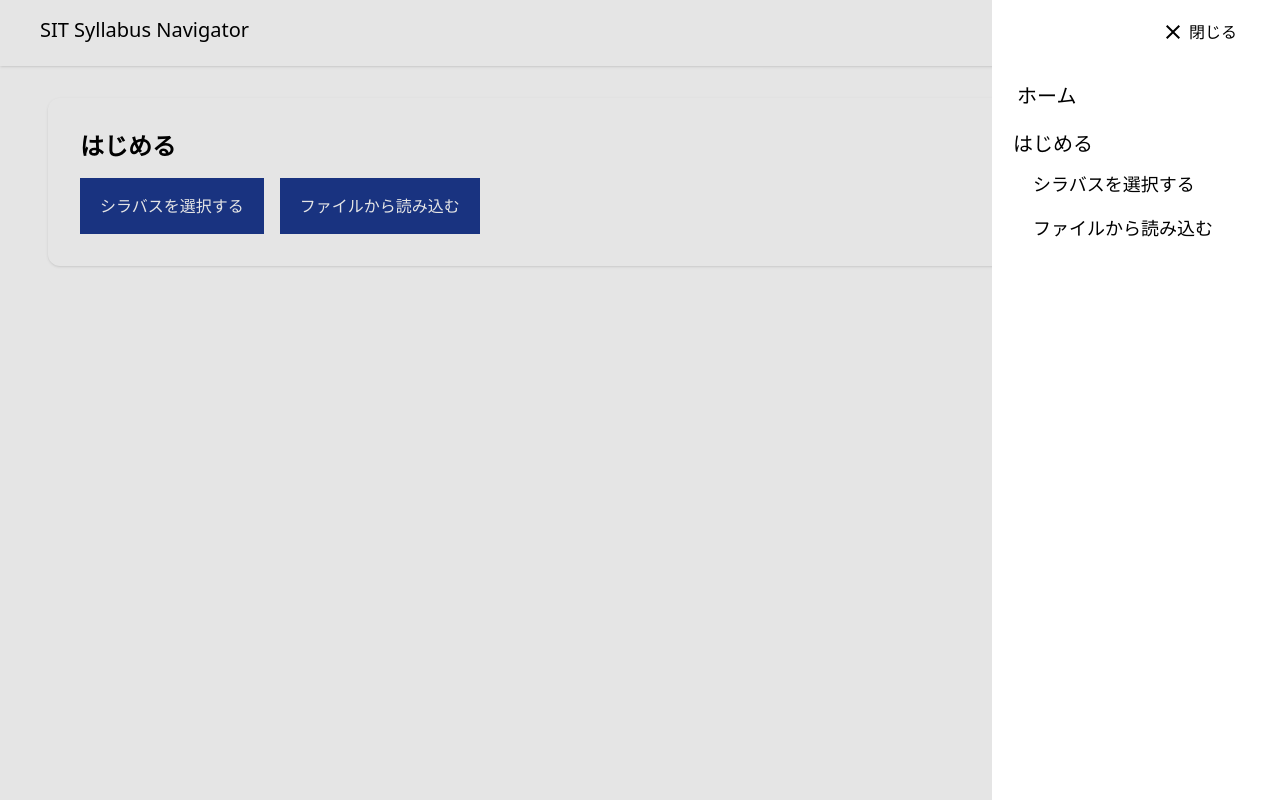
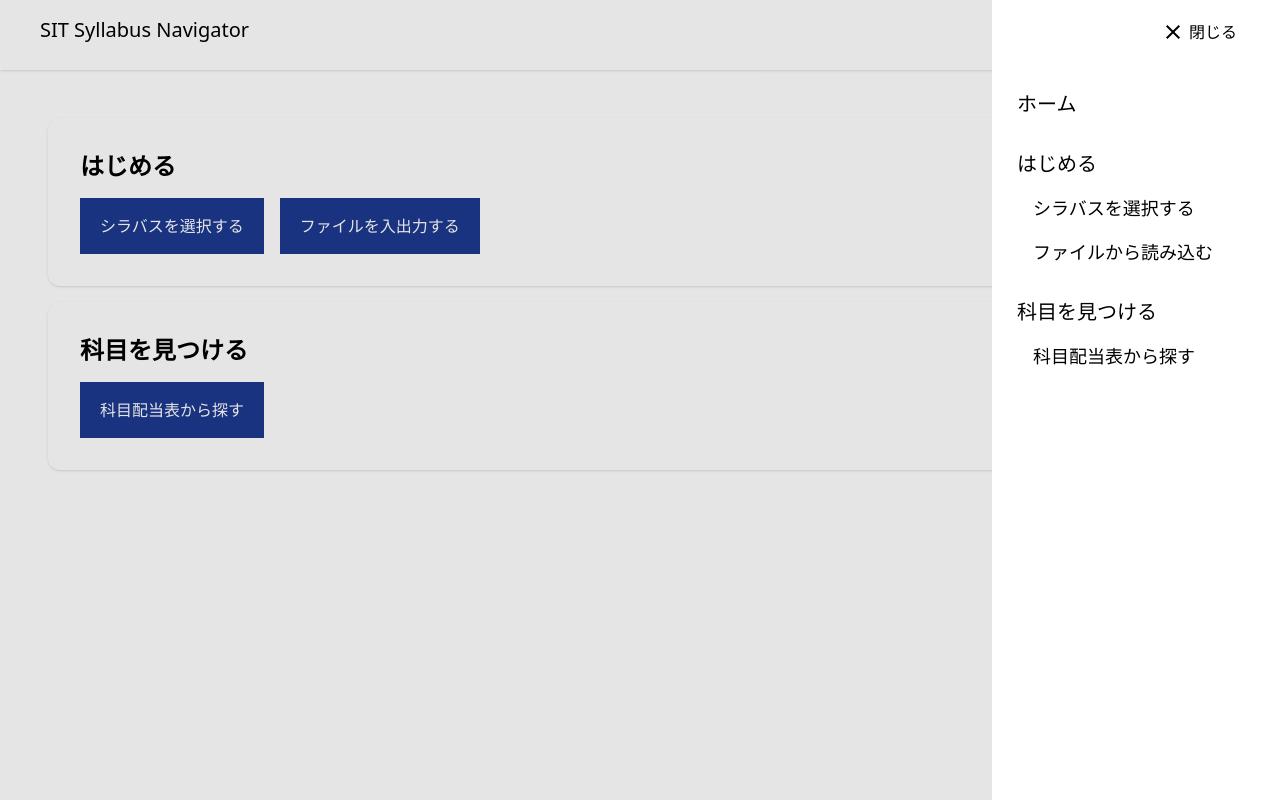
Before and after one commit to glyzinieh/SIT-Syllabus-Navigator, a Next.js app: page / in a window 1280 px wide. Both pictures are taken after a click on the button "メニュー". Built offline with nearby package versions, Linux system fonts and the light colour scheme; what @digital-go-jp/tailwind-theme-plugin would draw is missing.

Commit message:
レイアウトを調整

```diff
--- a/src/app/_components/header.tsx
+++ b/src/app/_components/header.tsx
@@ -17,10 +17,8 @@ export default function Header() {
 	return (
 		<>
 			<header className="shadow">
-        <div className="container mx-auto px-10 py-4 flex justify-between">
-          <h1 className="text-xl">
+				<div className="container mx-auto px-10 py-4 flex justify-between text-xl">
 					<Link href="/">SIT Syllabus Navigator</Link>
-          </h1>
 					<HamburgerMenuButton
 						className="p-1"
 						onClick={() => drawerRef.current?.showModal()}
@@ -35,9 +33,6 @@ export default function Header() {
 				className="m-[unset] max-w-full max-h-[unset] w-72 h-dvh start-auto bg-white shadow-2 border-l border-l-transparent [scrollbar-gutter:stable] backdrop:bg-opacity-gray-100 forced-colors:backdrop:bg-[#000b]"
 				ref={drawerRef}
 			>
-        <h2 id={`${drawerId}-heading`} className="sr-only">
-          サンプルメニュー
-        </h2>
 				<div className="flex justify-end p-4">
 					<HamburgerMenuButton
 						className="p-1"
@@ -48,23 +43,43 @@ export default function Header() {
 					</HamburgerMenuButton>
 				</div>
 				<div className="mx-auto px-4">
-          <section className="my-2">
+					<section className="my-4">
 						<div className={`text-xl ${linkClasses}`}>
-              <Link href="/" onClick={() => drawerRef.current?.close()}>
+							<Link
+								href="/"
+								onClick={() => drawerRef.current?.close()}
+							>
 								ホーム
 							</Link>
 						</div>
 					</section>
-          <section className="my-2">
-            <h2 className="text-xl p-1">はじめる</h2>
+					<section className="my-4">
+						<h2 className="text-xl p-2">はじめる</h2>
 						<div className={`text-lg ml-4 ${linkClasses}`}>
-              <Link href="/select" onClick={() => drawerRef.current?.close()}>
+							<Link
+								href="/select"
+								onClick={() => drawerRef.current?.close()}
+							>
 								シラバスを選択する
 							</Link>
 						</div>
 						<div className={`text-lg ml-4 ${linkClasses}`}>
-              <Link href="/import" onClick={() => drawerRef.current?.close()}>
+							<Link
+								href="/import"
+								onClick={() => drawerRef.current?.close()}
+							>
 								ファイルから読み込む
+							</Link>
+						</div>
+					</section>
+					<section className="my-4">
+						<h2 className="text-xl p-2">科目を見つける</h2>
+						<div className={`text-lg ml-4 ${linkClasses}`}>
+							<Link
+								href="/subjects"
+								onClick={() => drawerRef.current?.close()}
+							>
+								科目配当表から探す
 							</Link>
 						</div>
 					</section>
--- a/src/app/page.tsx
+++ b/src/app/page.tsx
@@ -1,17 +1,43 @@
+import Link from "next/link";
 import { Button } from "@/components/digital-go-jp";
 
 export default function Page() {
 	return (
-    <section className="shadow rounded-xl p-8">
+		<>
+			<section className="shadow rounded-xl p-8 my-4">
 				<h2 className="text-2xl font-bold mb-4">はじめる</h2>
 				<div className="flex gap-4">
 					<Button asChild variant="solid-fill" size="lg">
-          <a href="/select">シラバスを選択する</a>
+						<Link
+							href="/select"
+							className="inline-flex items-center justify-center"
+						>
+							シラバスを選択する
+						</Link>
 					</Button>
 					<Button asChild variant="solid-fill" size="lg">
-          <a href="/import">ファイルから読み込む</a>
+						<Link
+							href="/file"
+							className="inline-flex items-center justify-center"
+						>
+							ファイルを入出力する
+						</Link>
 					</Button>
 				</div>
 			</section>
+			<section className="shadow rounded-xl p-8 my-4">
+				<h2 className="text-2xl font-bold mb-4">科目を見つける</h2>
+				<div className="flex gap-4">
+					<Button asChild variant="solid-fill" size="lg">
+						<Link
+							href="/subjects"
+							className="inline-flex items-center justify-center"
+						>
+							科目配当表から探す
+						</Link>
+					</Button>
+				</div>
+			</section>
+		</>
 	);
 }
--- a/src/app/select/page.tsx
+++ b/src/app/select/page.tsx
@@ -2,9 +2,13 @@ import { cookies } from "next/headers";
 import { SelectForm } from "./_components/select";
 
 export default async function Page() {
-  const syllabusIndex = await fetch(
+	const response = await fetch(
 		"https://glyzinieh.github.io/SIT-Syllabus-Data/index.json"
-  ).then((res) => res.json());
+	);
+	if (!response.ok) {
+		throw new Error("Failed to fetch syllabus");
+	}
+	const syllabusIndex = await response.json();
 
 	const cookieStore = await cookies();
 	const admissionYear = cookieStore.get("admissionYear");
@@ -14,7 +18,9 @@ export default async function Page() {
 		<SelectForm
 			syllabusIndex={syllabusIndex}
 			defaultValues={{
-        admissionYear: admissionYear ? Number(admissionYear.value) : null,
+				admissionYear: admissionYear
+					? Number(admissionYear.value)
+					: null,
 				departmentCode: departmentCode ? departmentCode.value : null,
 			}}
 		/>
```
Lines whose indentation alone changed are shown as unchanged.
